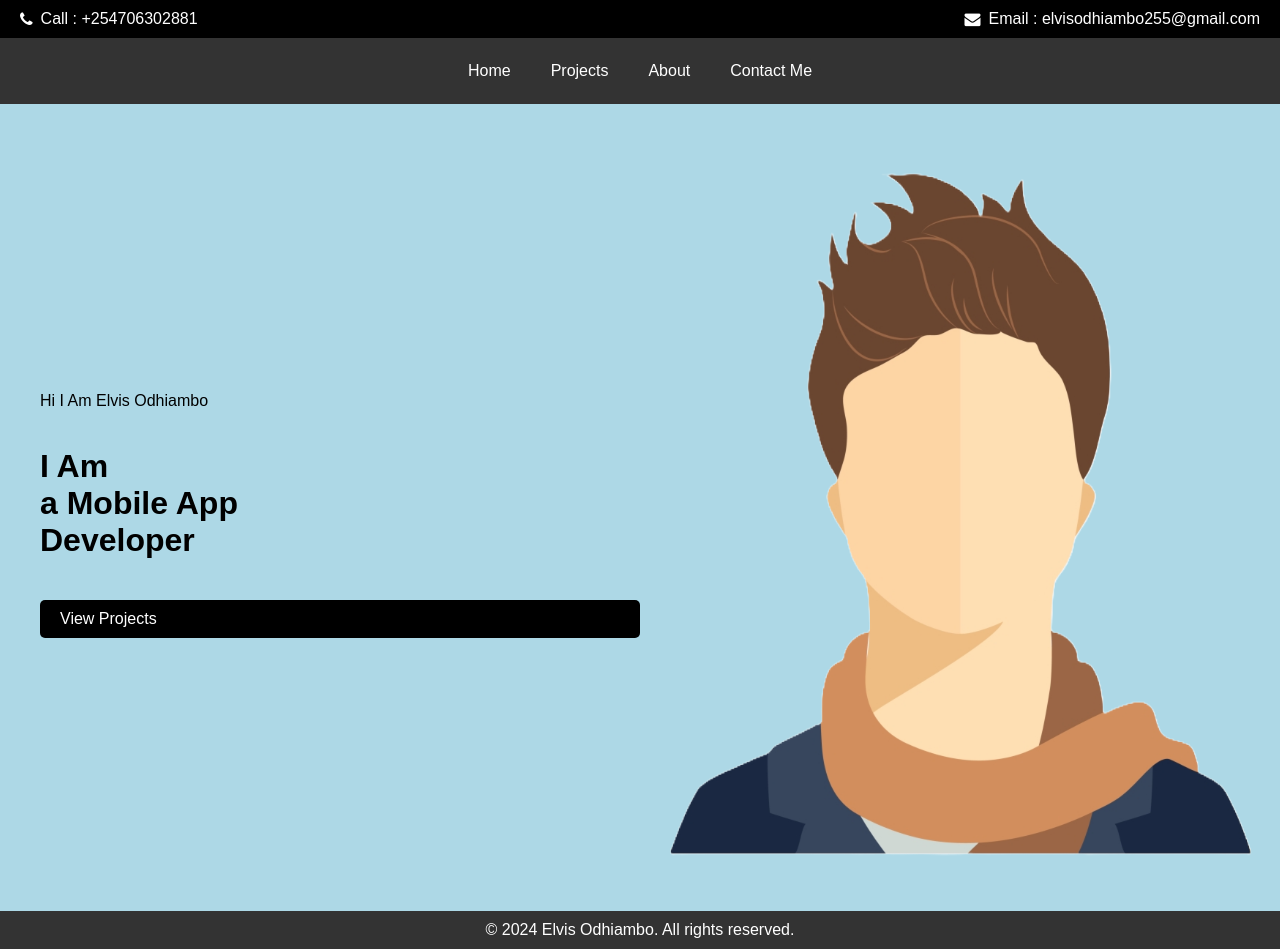
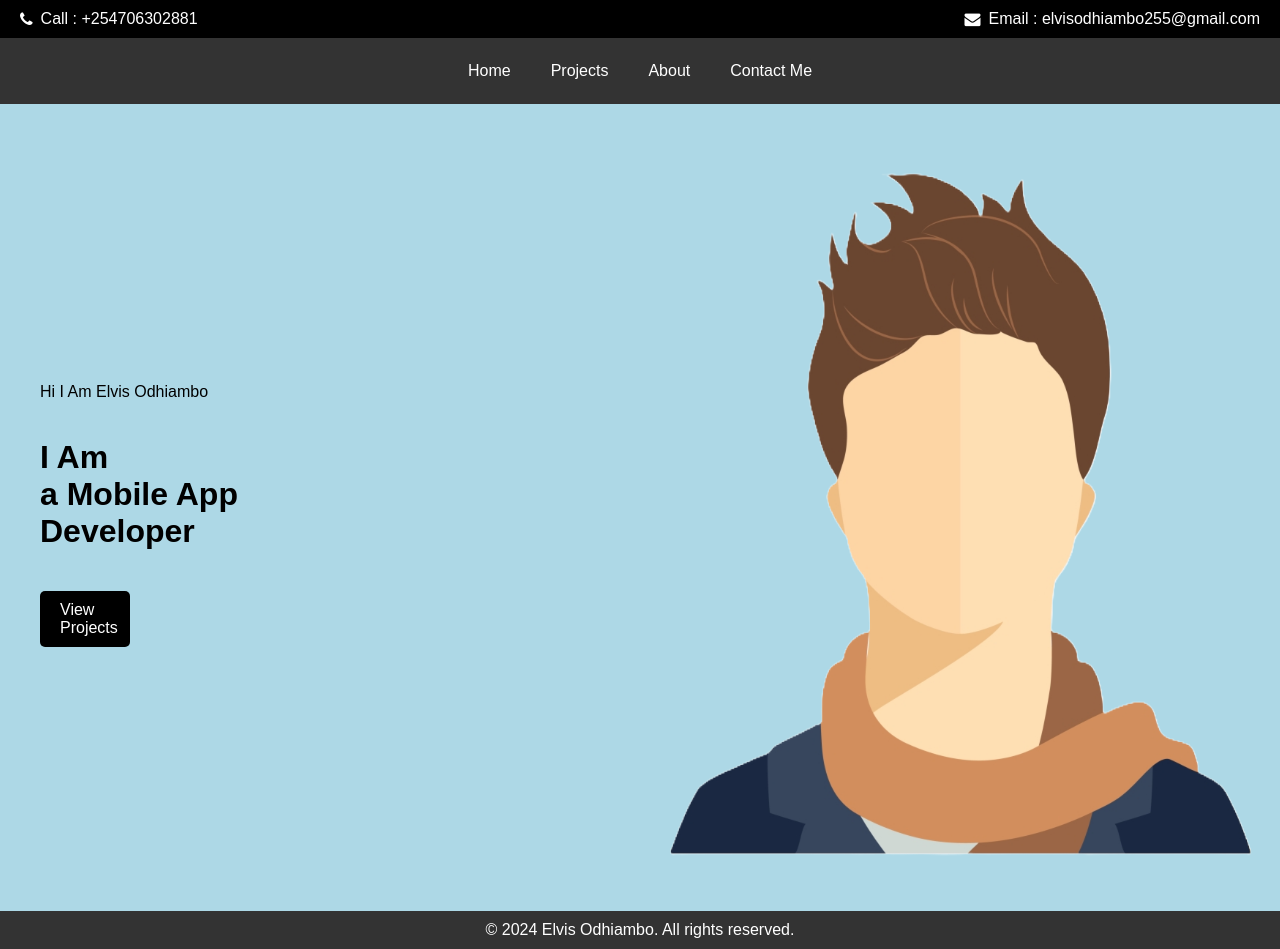
Before and after one commit to MERO254/portfolio2, a plain HTML site: page index.html in a window 1280 px wide. Drawn offline with Linux system fonts and the light colour scheme.

Commit message:
Update index.html

```diff
--- a/index.html
+++ b/index.html
@@ -110,6 +110,8 @@
             background-color: black;
             text-decoration: none;
             font-size: 16px;
+            hieght: 50px;
+            width:50px;
             cursor: pointer;
             border-radius: 5px;
             transition: background-color 0.3s;
```
